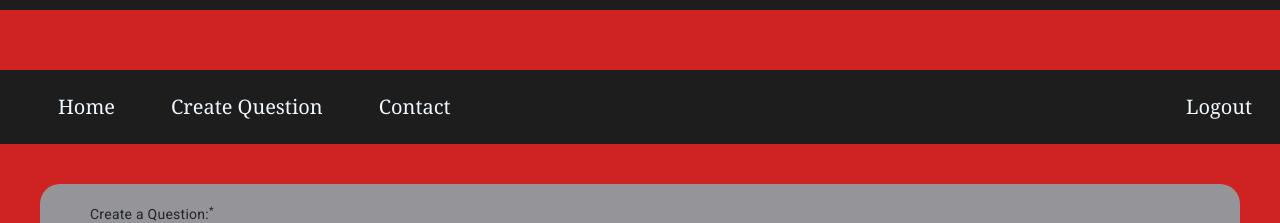
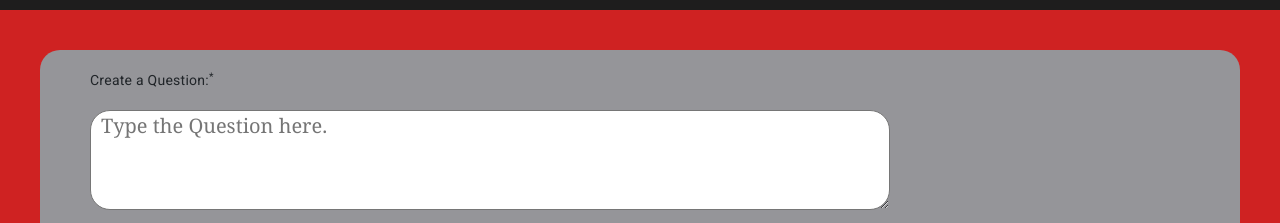
Before and after one commit to Pradeesh-nds/Project-Quiz, an Angular app: page /Question in a window 1280 px wide. Shown: the part 152-375 px from the top of the page. Built offline with nearby package versions, Linux system fonts and the light colour scheme; no server answers.

Commit message:
UI Updation

```diff
--- a/src/app/home/home.component.html
+++ b/src/app/home/home.component.html
@@ -7,6 +7,7 @@
     <div class="question" *ngIf="submitted==false">
         <h1 class="title"><b>TODAY'S &nbsp;&nbsp;QUIZ</b></h1>
         <h2 class="title2"><b>Questions:</b></h2>
+        <a (click)="createQuestion()"><button mat-raised-button>Create Question</button></a>
         <form #submit="ngForm" (ngSubmit)="onSubmit(submit)" >
             <div *ngFor="let question of questions;let i=index">
                 <label class="question-label"><b>{{i+1}}.){{question.Question}}  </b></label>
--- a/src/app/questions/questions.component.html
+++ b/src/app/questions/questions.component.html
@@ -1,13 +1,5 @@
 <div>
-  <br>
-<nav id="nav">
 
-  <a routerLink="/home"  class="navi"><button class="btn">Home</button></a>
-  <a   class="navi"><button class="btn">Create Question</button></a>
-  <a class="navi"><button class="btn">Contact</button></a>
-  <a routerLink="/"  class="navi" id="logout"><button class="btn">Logout</button></a>
-</nav>
-<br>
 
 <div class="form1">
   <form #submit="ngForm">
```
Also changed, not shown: 1 other file (tests, documents, lock files or other folders).
